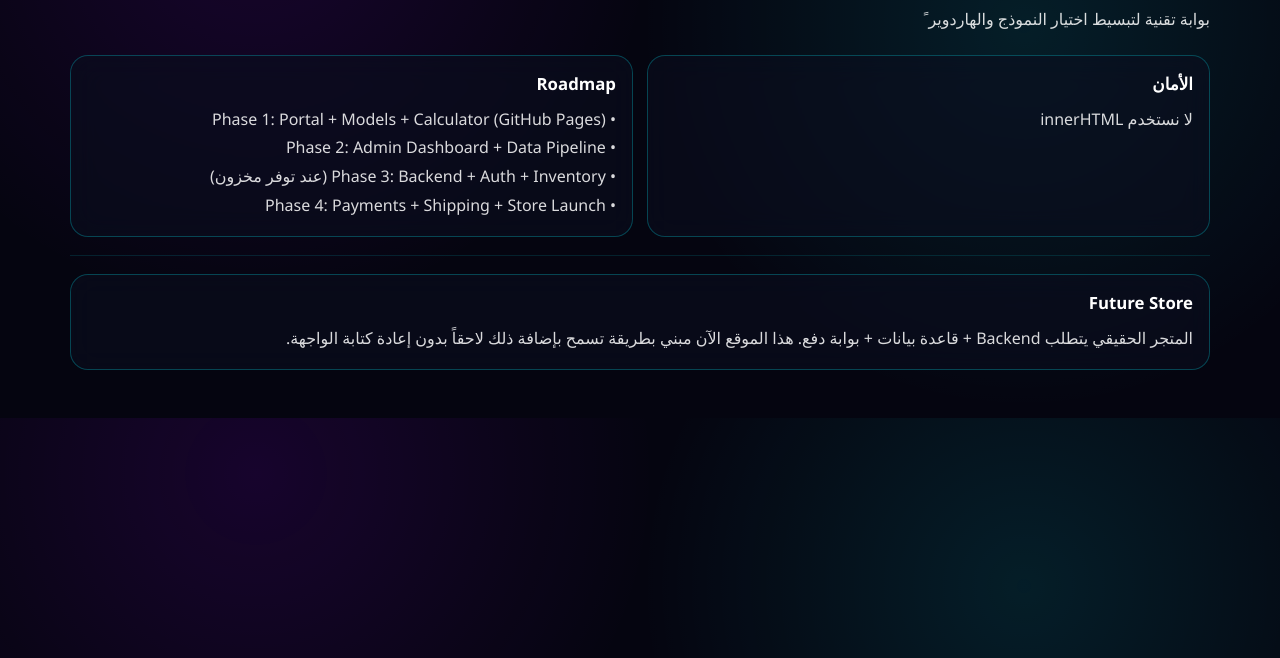
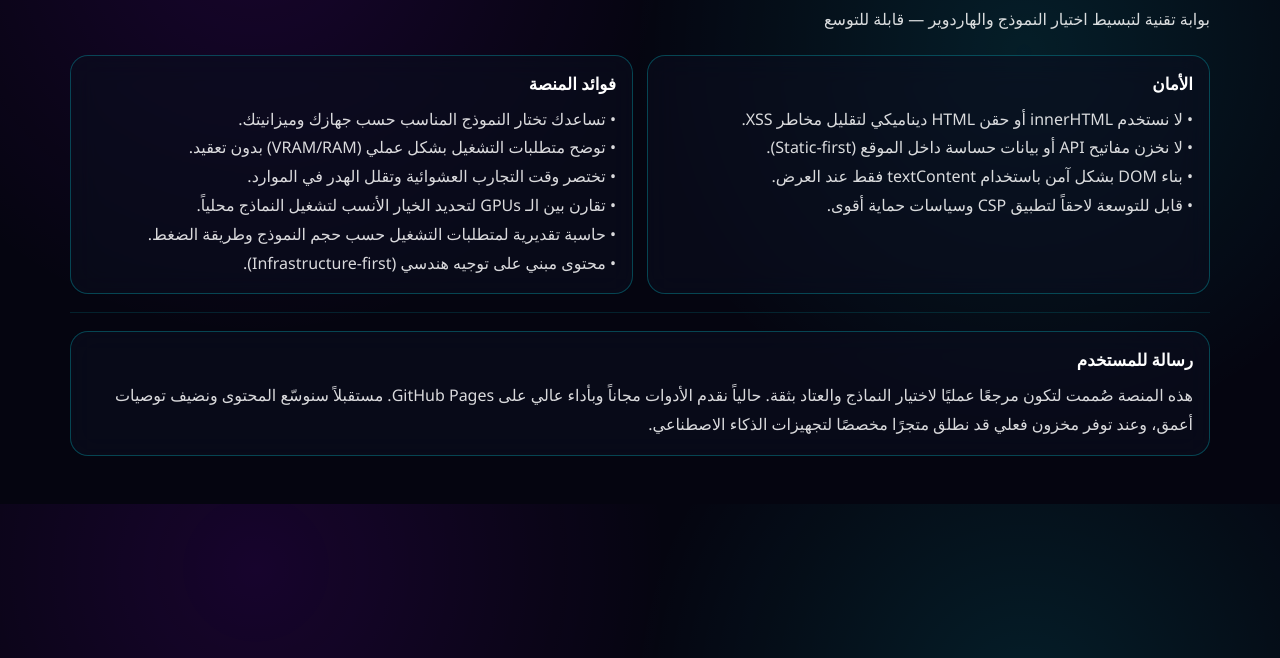
Before and after one commit to D0shi-Eng/AI-Infra-Portal, a plain HTML site: page about.html in a window 1280 px wide. Shown: the part 142-800 px from the top of the page. Drawn offline with Linux system fonts and the light colour scheme.

Commit message:
Update about page content and i18n for security, benefits, and user message
Made-with: Cursor

```diff
--- a/about.html
+++ b/about.html
@@ -37,16 +37,23 @@
   <section class="grid" style="grid-template-columns: 1fr 1fr;">
     <article class="neon-card">
       <div class="card-title" data-i18n="about_security"></div>
-      <p class="muted" style="margin-top:10px; line-height:1.8;" data-i18n="about_security_points"></p>
+      <p class="muted" style="margin-top:10px; line-height:1.8;">
+        <span data-i18n="about_security_1"></span><br>
+        <span data-i18n="about_security_2"></span><br>
+        <span data-i18n="about_security_3"></span><br>
+        <span data-i18n="about_security_4"></span>
+      </p>
     </article>
 
     <article class="neon-card">
-      <div class="card-title">Roadmap</div>
+      <div class="card-title" data-i18n="about_benefits"></div>
       <p class="muted" style="margin-top:10px; line-height:1.8;">
-        • Phase 1: Portal + Models + Calculator (GitHub Pages)<br>
-        • Phase 2: Admin Dashboard + Data Pipeline<br>
-        • Phase 3: Backend + Auth + Inventory (عند توفر مخزون)<br>
-        • Phase 4: Payments + Shipping + Store Launch
+        <span data-i18n="about_benefits_1"></span><br>
+        <span data-i18n="about_benefits_2"></span><br>
+        <span data-i18n="about_benefits_3"></span><br>
+        <span data-i18n="about_benefits_4"></span><br>
+        <span data-i18n="about_benefits_5"></span><br>
+        <span data-i18n="about_benefits_6"></span>
       </p>
     </article>
   </section>
@@ -54,11 +61,8 @@
   <div class="hr"></div>
 
   <article class="neon-card">
-    <div class="card-title">Future Store</div>
-    <p class="muted" style="margin-top:10px; line-height:1.8;">
-      المتجر الحقيقي يتطلب Backend + قاعدة بيانات + بوابة دفع.
-      هذا الموقع الآن مبني بطريقة تسمح بإضافة ذلك لاحقاً بدون إعادة كتابة الواجهة.
-    </p>
+    <div class="card-title" data-i18n="about_message_title"></div>
+    <p class="muted" style="margin-top:10px; line-height:1.8;" data-i18n="about_message_text"></p>
   </article>
 </main>
 
--- a/assets/js/i18n.js
+++ b/assets/js/i18n.js
@@ -75,10 +75,22 @@ const I18N = (() => {
 
       // about
       about_title: "عن المنصة",
-      about_subtitle: "بوابة تقنية لتبسيط اختيار النموذج والهاردوير ً",
+      about_subtitle: "بوابة تقنية لتبسيط اختيار النموذج والهاردوير — قابلة للتوسع",
       about_security: "الأمان",
-      about_security_points:
-        "لا نستخدم innerHTML ",
+      about_security_1: "• لا نستخدم innerHTML أو حقن HTML ديناميكي لتقليل مخاطر XSS.",
+      about_security_2: "• لا نخزن مفاتيح API أو بيانات حساسة داخل الموقع (Static-first).",
+      about_security_3: "• بناء DOM بشكل آمن باستخدام textContent فقط عند العرض.",
+      about_security_4: "• قابل للتوسعة لاحقاً لتطبيق CSP وسياسات حماية أقوى.",
+      about_benefits: "فوائد المنصة",
+      about_benefits_1: "• تساعدك تختار النموذج المناسب حسب جهازك وميزانيتك.",
+      about_benefits_2: "• توضح متطلبات التشغيل بشكل عملي (VRAM/RAM) بدون تعقيد.",
+      about_benefits_3: "• تختصر وقت التجارب العشوائية وتقلل الهدر في الموارد.",
+      about_benefits_4: "• تقارن بين الـ GPUs لتحديد الخيار الأنسب لتشغيل النماذج محلياً.",
+      about_benefits_5: "• حاسبة تقديرية لمتطلبات التشغيل حسب حجم النموذج وطريقة الضغط.",
+      about_benefits_6: "• محتوى مبني على توجيه هندسي (Infrastructure-first).",
+      about_message_title: "رسالة للمستخدم",
+      about_message_text:
+        "هذه المنصة صُممت لتكون مرجعًا عمليًا لاختيار النماذج والعتاد بثقة. حالياً نقدم الأدوات مجاناً وبأداء عالي على GitHub Pages. مستقبلاً سنوسّع المحتوى ونضيف توصيات أعمق، وعند توفر مخزون فعلي قد نطلق متجرًا مخصصًا لتجهيزات الذكاء الاصطناعي.",
 
       // common
       badge_open: "مفتوح",
@@ -157,10 +169,22 @@ const I18N = (() => {
 
       // about
       about_title: "About",
-      about_subtitle: "A technical portal to simplify choosing models & hardware — expandable into a store later",
+      about_subtitle: "A technical portal to simplify choosing models & hardware — expandable",
       about_security: "Security",
-      about_security_points:
-        "No innerHTML • minimal third-party scripts • CSP-ready • backend-ready architecture",
+      about_security_1: "• No innerHTML or dynamic HTML injection to reduce XSS risks.",
+      about_security_2: "• No API keys or sensitive data stored client-side (static-first).",
+      about_security_3: "• Safe DOM updates using textContent only.",
+      about_security_4: "• Ready to extend with CSP and stricter security policies later.",
+      about_benefits: "Platform Benefits",
+      about_benefits_1: "• Helps you pick the right model based on your hardware and budget.",
+      about_benefits_2: "• Clear, practical requirements (VRAM/RAM) without complexity.",
+      about_benefits_3: "• Saves time by reducing trial-and-error and resource waste.",
+      about_benefits_4: "• GPU comparison to choose the best option for local inference.",
+      about_benefits_5: "• A requirements calculator based on model size and quantization.",
+      about_benefits_6: "• Infrastructure-first guidance for real deployment decisions.",
+      about_message_title: "Message to Users",
+      about_message_text:
+        "This platform is built to help you choose AI models and hardware with confidence. Today it runs as a fast, free static portal on GitHub Pages. Over time, we'll expand the database, add deeper recommendations, and once real inventory is available, we may launch a dedicated AI hardware store.",
 
       // common
       badge_open: "Open",
```
